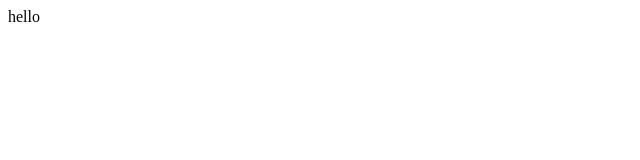
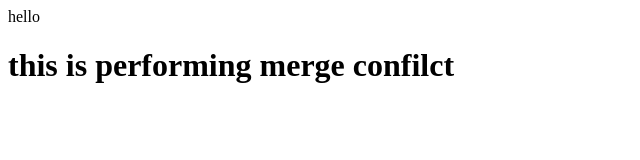
Before and after one commit to deep23072000/fdp, a plain HTML site: page index.html in a window 1280 px wide. Shown: the whole page, without its empty margins (0-640 px from the left). Drawn offline with Linux system fonts and the light colour scheme.

Commit message:
add text in index.html

```diff
--- a/index.html
+++ b/index.html
@@ -7,5 +7,6 @@
 </head>
 <body>
     hello
+    <h1>this is performing merge confilct</h1>
 </body>
 </html>
```
